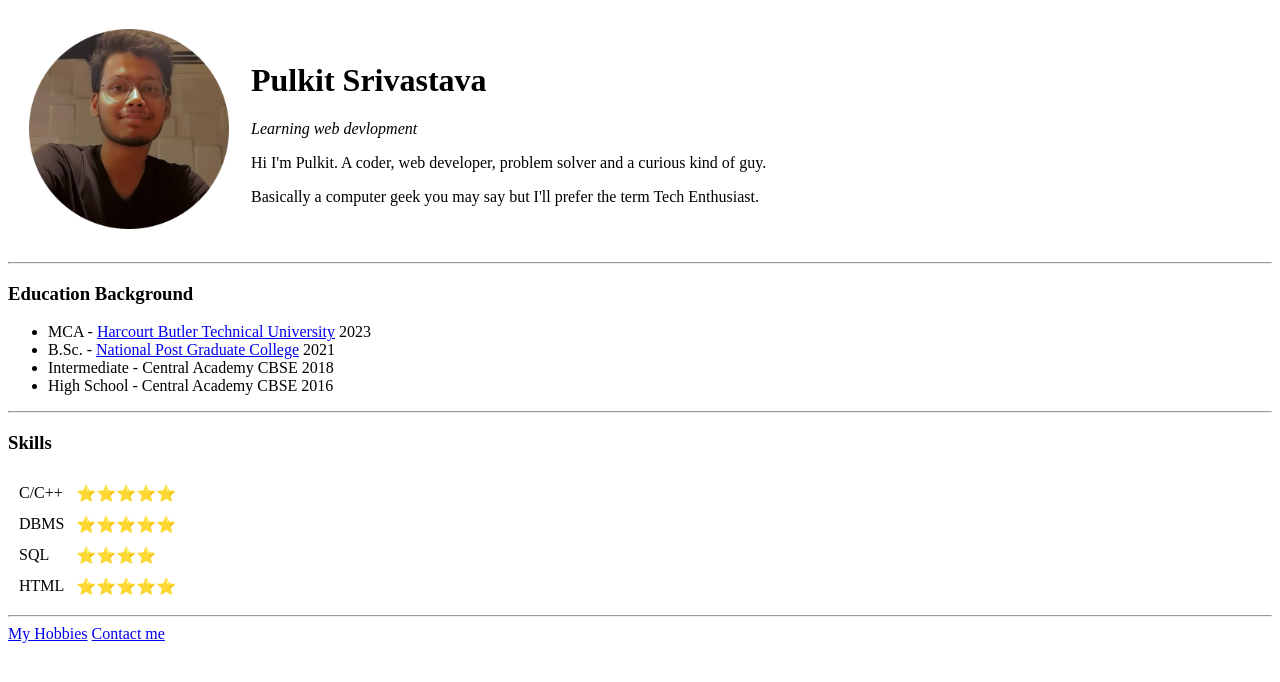
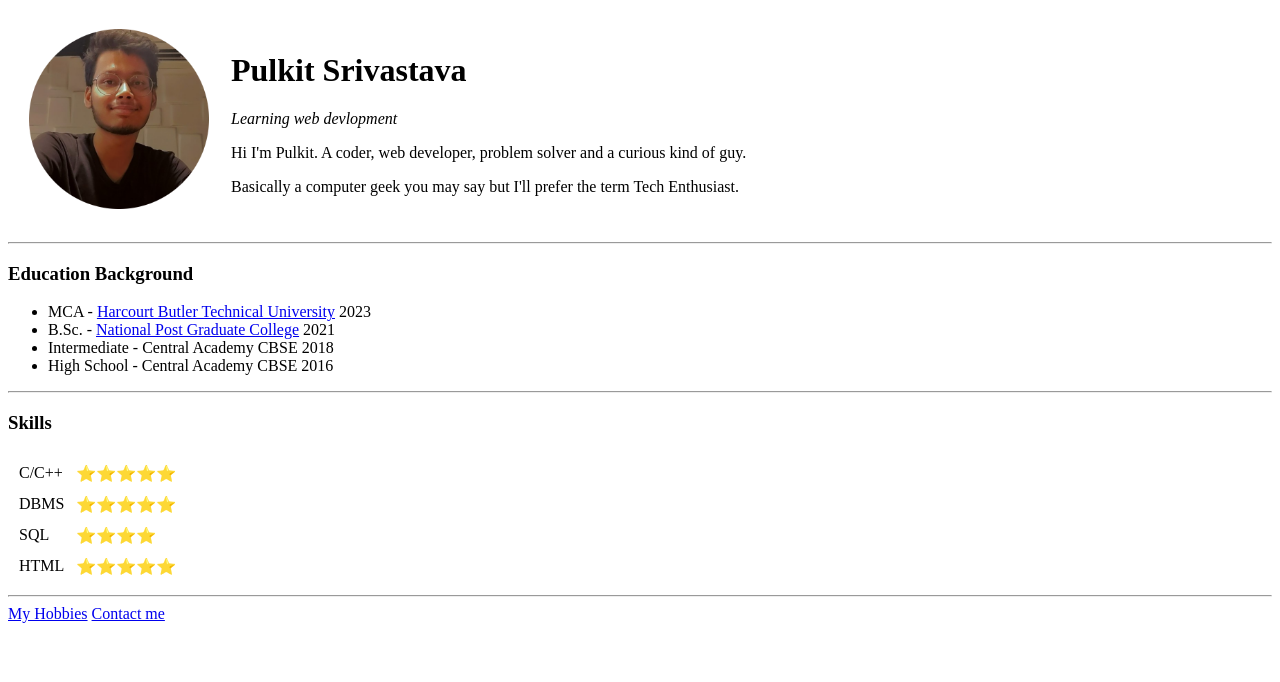
Before and after one commit to PULKlT/cv, a plain HTML site: page index.html in a window 1280 px wide. Drawn offline with Linux system fonts and the light colour scheme.

Commit message:
Removing Trace Evidence

```diff
--- a/index.html
+++ b/index.html
@@ -9,7 +9,7 @@
 <body>
   <table cellspacing="20">
     <tr>
-      <td><img src="images/Round P.png" height="200" width="200" alt="Pulkit Profile Picture"></td>
+      <td><img src="images/Round P.png" height="180" width="180" alt="Pulkit Profile Picture"></td>
       <td><h1>Pulkit Srivastava</h1>
       <p><em>Learning web devlopment</em></p>
       <p>Hi I'm Pulkit.
```
